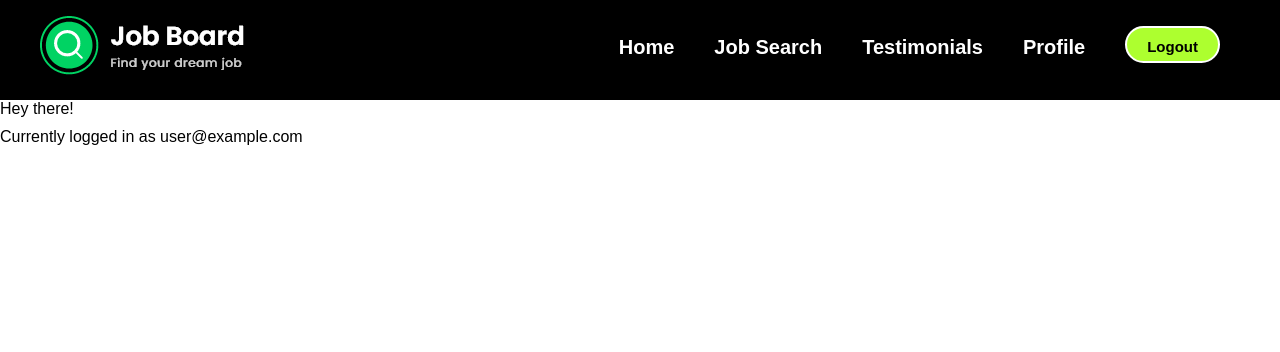
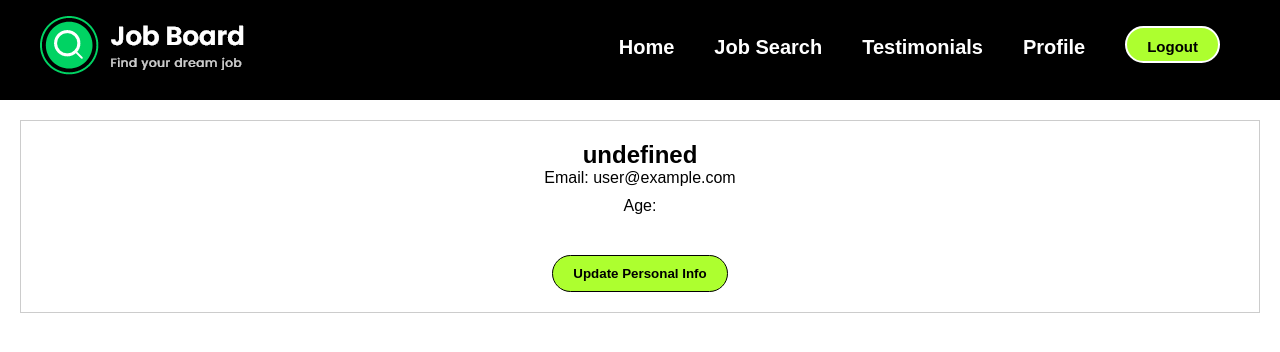
Before and after one commit to blksy/Job_Board, a Vue app: page /profile in a window 1280 px wide. Shown: the top 352 px of the page. Built offline with nearby package versions, Linux system fonts and the light colour scheme; no server answers; sample sign-in values are in the browser's storage.

Commit message:
updated UserProfile view and slightly modified TopCompanies component

```diff
--- a/package.json
+++ b/package.json
@@ -15,6 +15,7 @@
     "axios": "^1.4.0",
     "firebase": "^8.0.0",
     "postcss": "^8.4.26",
+    "primevue": "^3.35.0",
     "sass": "^1.64.0",
     "tailwindcss": "^3.3.3",
     "vue": "^3.3.4",
--- a/src/components/TopCompanies.vue
+++ b/src/components/TopCompanies.vue
@@ -6,11 +6,12 @@
     </p>
     <div class="top-wrapper" v-if="companies.companies">
       <template v-for="(k, c) in companies.companies" :key="c">
-        <div class="top-card">
-          <p class="top-name">Company: {{ k.canonical_name }}</p>
-          <p class="jobs nuumber">Available vacancies : {{ k.count }}</p>
-          <p>Average Salary:{{ k.average_salary }}</p>
-        </div>
+        <router-link to="/jobs/results">
+          <div class="top-card">
+            <p class="top-name">Company: {{ k.canonical_name }}</p>
+            <p class="jobs nuumber">Available vacancies : {{ k.count }}</p>
+          </div>
+        </router-link>
       </template>
     </div>
   </section>
@@ -31,6 +32,10 @@ export default {
 }
 </script>
 <style scoped>
+a {
+  text-decoration: none;
+  color: black;
+}
 p {
   font-size: 20px;
   font-weight: bold;
@@ -61,9 +66,9 @@ p {
   flex-direction: column;
   align-items: center;
   padding: 1rem;
-  height: 120%;
+  height: 130%;
   width: 90%;
-  background-color: greenyellow;
+  background-color: white;
   border: 2px solid;
   border-radius: 10%;
   box-shadow: rgba(0, 0, 0, 0.16) 15px 15px 15px;
--- a/src/views/UserProfile.vue
+++ b/src/views/UserProfile.vue
@@ -1,23 +1,76 @@
 <template>
   <MainNav />
-  <div>
-    <p>Hey there!</p>
-    <p>Currently logged in as {{ user.email }}</p>
+  <div class="user-profile">
+    <div class="user-info">
+      <h2>{{ user.name }}{{ ' ' + user.surname }}</h2>
+      <h2></h2>
+      <p>Email: {{ user.email }}</p>
+      <p>Age: {{ user.age }}</p>
+    </div>
+    <button @click="showUpdateForm">Update Personal Info</button>
+    <div v-if="showForm" class="update-form">
+      <h3>Update Personal Info</h3>
+      <form @submit.prevent="updateUserInfo">
+        <label for="name">Name:</label>
+        <input v-model="updatedUser.name" type="text" id="name" required />
+        <label for="name">Name:</label>
+        <input v-model="updatedUser.surname" type="text" id="surname" required />
+        <label for="email">Email:</label>
+        <input v-model="updatedUser.email" type="email" id="email" required />
+        <label for="age">Age:</label>
+        <input v-model="updatedUser.age" type="number" id="age" required />
+        <button type="submit">Save Changes</button>
+      </form>
+    </div>
   </div>
 </template>
 
 <script>
 import MainNav from '../components/MainNav.vue'
 import getUser from '../composition/getUser'
-
+import { ref } from 'vue'
 export default {
-  components: { MainNav },
+  components: {
+    MainNav
+  },
   setup() {
     const { user } = getUser()
-
-    return { user }
+    const showForm = ref(false)
+    const updatedUser = ref({ name: '', surname: '', email: '', age: 0 })
+    return { user, showForm, updatedUser }
+  },
+  methods: {
+    showUpdateForm() {
+      this.showForm = true
+    },
+    updateUserInfo() {
+      this.user = { ...this.updatedUser }
+      this.showForm = false
+    }
   }
 }
 </script>
 
-<style></style>
+<style scoped>
+.user-profile {
+  border: 1px solid #ccc;
+  padding: 20px;
+  margin: 20px;
+  text-align: center;
+}
+
+.user-info {
+  margin-bottom: 20px;
+}
+
+.update-form {
+  border: 1px solid #ccc;
+  padding: 20px;
+  margin-top: 20px;
+  text-align: center;
+}
+
+button {
+  margin-top: 10px;
+}
+</style>
```
Also changed, not shown: 1 other file (tests, documents, lock files or other folders).
